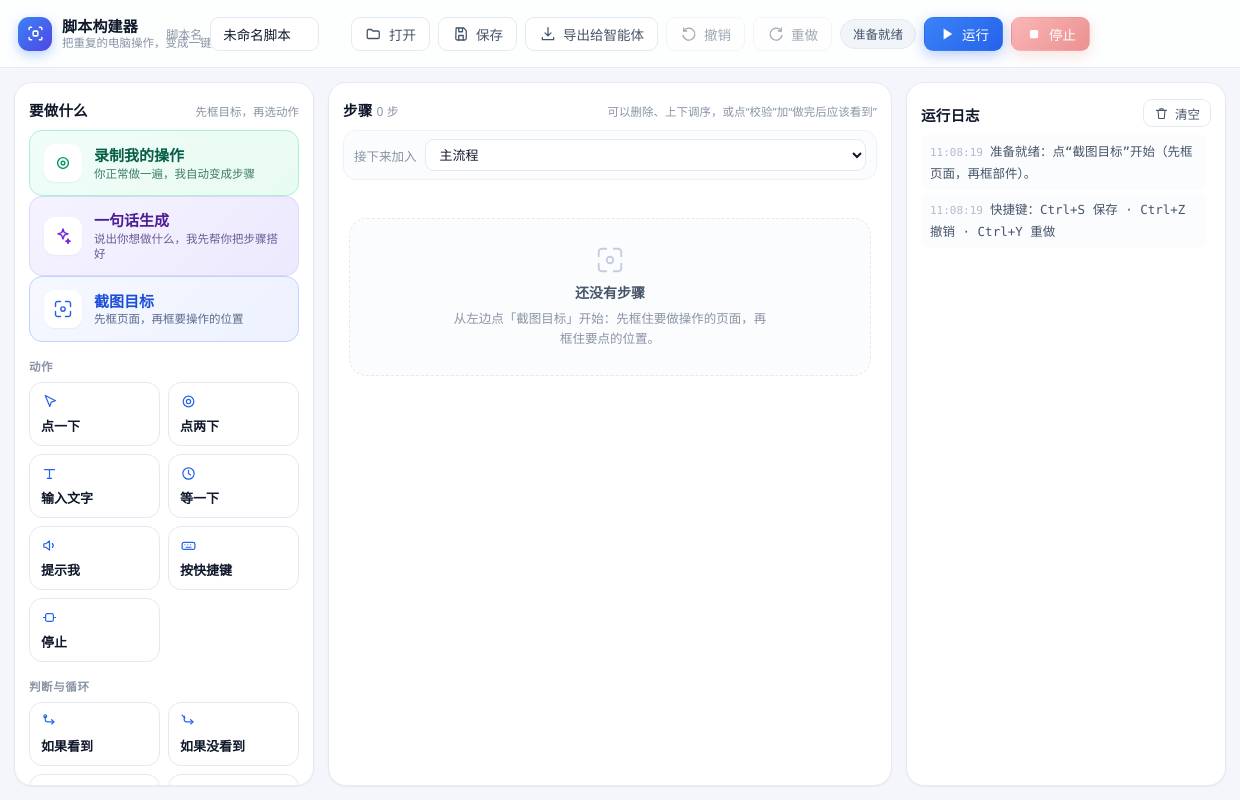
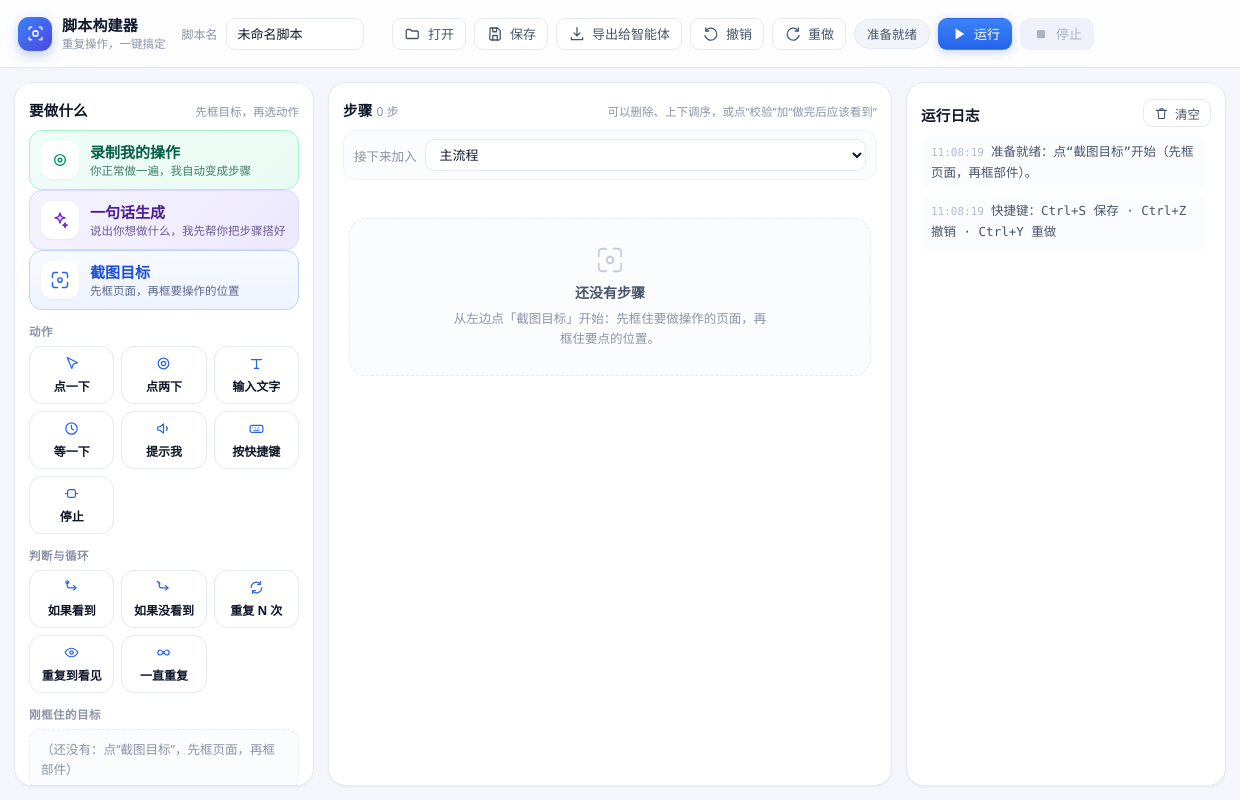
Before and after one commit to jlj20240609/ScriptGenerator, an Electron app: page app/index.html in a window 1240 px wide. Drawn offline with Linux system fonts and the light colour scheme; no server answers.

Commit message:
界面修订：修掉顶栏文字重叠，并整体收紧视觉
用户反馈"文字叠在一起、不够高级"。用项目自带的 Electron 在固定窗口尺寸下做了可量化测量
（smoke/diag/_ui_measure.js，show:false 不打扰桌面），先定位再改：

真实故障（顶栏）：
- 品牌区 .brand 的盒子只有 132px（由标题「脚本构建器」5 个字决定），而副标题
  「把重复的电脑操作，变成一键运行」有 16 个字约 172px，又被 white-space:nowrap 锁成一行，
  于是溢出自己的盒子、直接盖到右边从 x=168 开始的「脚本名」输入框上。
- 修法：品牌区禁止收缩（要缩先缩脚本名输入框）、品牌文字加 overflow+ellipsis 兜底、
  副标题缩短为「重复操作，一键搞定」、窄屏（≤1180）收掉副标题；
  同时把顶栏自身腾出余量：按钮 34→32px 高、内边距 13→11px、间距 12→10px、
  脚本名输入框 210→176px（可收缩到 96）、给窗口按钮留位 150→146px。

顺带修掉的其它问题：
- 禁用态不再用 opacity 压（原来"停止"是白字压在浅底上，糊成一片、对比度极低）：
  改为灰底灰字+去阴影，并单独写 .btn.primary:disabled/.btn.danger:disabled
  （同权重，必须放在后面才生效）。
- 左栏内容比可视区高 164px，把「刚框住的目标」顶到屏幕外：动作/判断格子改三列居中排布、
  收紧分区与卡片间距，压回到可视区内；「一直重复，直到看到」缩短为「重复到看见」以免撑破列宽。
- 日志换行：word-break:break-word 会把英文词和 Windows 路径硬切开，改成
  word-break:normal + overflow-wrap:anywhere，并给日志加等宽数字。

验证（三种窗口宽度，全部为 0 才算过）：
  @1180x840 / @1240x840 / @1440x840 → 溢出内容=0、超出视口=0、顶栏重叠=0
视觉复核：把改后界面渲染成图交给视觉模型逐区域检查，结论是未发现任何文字重叠、裁切、
省略号截断或压到其它元素；并已确认 renderer.js 不依赖我改动的那两处文案。

改动文件：app/styles.css、app/index.html（新增 smoke/diag/_ui_measure.js 用于量化排版，
该目录不入库）。注意：正在运行的界面要重启或刷新才会看到新样式。

```diff
--- a/app/index.html
+++ b/app/index.html
@@ -14,7 +14,7 @@
       </span>
       <span class="brand-text">
         <b>脚本构建器</b>
-        <span>把重复的电脑操作，变成一键运行</span>
+        <span>重复操作，一键搞定</span>
       </span>
     </div>
     <label class="name-wrap">
@@ -143,7 +143,7 @@
           <b>重复 N 次</b></button>
         <button class="tile" id="btnLoopUntil">
           <svg viewBox="0 0 24 24"><path d="M3 12s3.6-6 9-6 9 6 9 6-3.6 6-9 6-9-6-9-6z"/><circle cx="12" cy="12" r="2.4"/></svg>
-          <b>一直重复，直到看到</b></button>
+          <b>重复到看见</b></button>
         <button class="tile" id="btnLoopForever">
           <svg viewBox="0 0 24 24"><path d="M7.5 15.5c-2 0-3.5-1.5-3.5-3.5s1.5-3.5 3.5-3.5c3.4 0 5.6 7 9 7 2 0 3.5-1.5 3.5-3.5S18.5 8.5 16.5 8.5c-3.4 0-5.6 7-9 7z"/></svg>
           <b>一直重复</b></button>
--- a/app/styles.css
+++ b/app/styles.css
@@ -96,38 +96,45 @@ svg.fill { fill: currentColor; stroke: none; }
 /* ---------------------------------------------------------------- 顶栏 */
 
 .topbar {
-  height: var(--topbar-h); flex: none; display: flex; align-items: center; gap: 12px;
-  padding: 0 18px; background: rgba(255, 255, 255, .86);
-  -webkit-backdrop-filter: saturate(1.2) blur(8px);
+  height: var(--topbar-h); flex: none; display: flex; align-items: center; gap: 10px;
+  padding: 0 16px 0 18px; background: rgba(255, 255, 255, .82);
+  -webkit-backdrop-filter: saturate(1.25) blur(10px);
   border-bottom: 1px solid var(--line);
+  box-shadow: 0 1px 0 rgba(15, 23, 42, .02);
   -webkit-app-region: drag;                 /* 整条可拖动窗口 */
-  padding-right: 150px;                     /* 给系统的最小化/关闭按钮留位 */
-  /* 窗口不最大化时也不能换行：整条一律单行、各自按优先级收缩（见下面的媒体查询），
-     否则品牌副标题和按钮会折成两行、顶栏高度固定就变成裁切（用户反馈的美观问题）。 */
+  padding-right: 146px;                     /* 给系统的最大化/关闭按钮留位 */
+  /* 一律单行、各自按优先级收缩（见下面的媒体查询），折行会被固定高度裁切。
+     顶栏在 1240px 宽时本来就接近占满，所以要靠"缩小间距/按钮/输入框 + 窄屏藏副标题"
+     腾出余量：否则副标题会溢出自己的盒子，盖到右边的脚本名输入框上（真实故障）。 */
   flex-wrap: nowrap; overflow: hidden;
 }
 .topbar button, .topbar input, .topbar .name-wrap { -webkit-app-region: no-drag; }
 /* 顶栏里任何文字都不许折行——折行是这次要修的症状本身 */
 .topbar .btn, .topbar .pill, .topbar .name-label,
 .topbar .brand-text, .topbar .brand-text b, .topbar .brand-text span { white-space: nowrap; }
-.brand { display: flex; align-items: center; gap: 10px; min-width: 0; }
+/* 品牌区不许被压缩：一旦压缩，最先被省略号吃掉的是"脚本构建器"这个名字本身
+   （实测 1180 宽时标题只剩 52px）。要缩先缩右边的脚本名输入框。 */
+.brand { display: flex; align-items: center; gap: 10px; min-width: 0; flex: 0 0 auto; }
 .logo {
   width: 34px; height: 34px; border-radius: 11px; display: grid; place-items: center;
   color: #fff; background: linear-gradient(135deg, #3b82f6, #4f46e5);
   box-shadow: 0 4px 12px rgba(59, 130, 246, .35); flex: none;
 }
 .logo svg { width: 19px; height: 19px; stroke-width: 1.9; }
-.brand-text { display: flex; flex-direction: column; line-height: 1.25; min-width: 0; }
-.brand-text b { font-size: 15px; letter-spacing: .2px; }
-.brand-text span { font-size: 11.5px; color: var(--ink-3); }
+.brand-text { display: flex; flex-direction: column; line-height: 1.32; min-width: 0;
+  overflow: hidden; }                        /* 副标题再长也不许溢出到脚本名输入框上 */
+.brand-text b { font-size: 15px; letter-spacing: .2px; overflow: hidden;
+  text-overflow: ellipsis; }
+.brand-text span { font-size: 11.5px; color: var(--ink-3); overflow: hidden;
+  text-overflow: ellipsis; max-width: 100%; }
 
 .name-wrap { display: flex; align-items: center; gap: 8px; margin-left: 6px; min-width: 0; }
 .name-label { font-size: 12px; color: var(--ink-3); }
 .name {
-  /* 宽度改成可收缩：窄窗口时先让输入框变小，而不是把顶栏挤到换行 */
-  width: 210px; min-width: 108px; max-width: 210px; flex: 0 1 210px;
-  height: 34px; padding: 0 12px; border: 1px solid var(--line);
-  border-radius: var(--r-sm); background: #fff; color: var(--ink); font-size: 13.5px;
+  /* 宽度可收缩：窄窗口时先让输入框变小，而不是把顶栏挤到换行 */
+  width: 176px; min-width: 96px; max-width: 176px; flex: 0 1 176px;
+  height: 32px; padding: 0 11px; border: 1px solid var(--line);
+  border-radius: var(--r-sm); background: #fff; color: var(--ink); font-size: 13px;
   transition: border-color .15s, box-shadow .15s;
 }
 .name:hover { border-color: #cfd8e8; }
@@ -138,34 +145,45 @@ svg.fill { fill: currentColor; stroke: none; }
 
 /* 窄窗口的收缩顺序：品牌副标题 → 品牌文字 → 脚本名输入框。
    按钮一律保留（藏功能比藏标语糟得多）。 */
+/* 副标题要有地方站：窄到一定程度就收掉它，绝不许它叠到右边的脚本名输入框上 */
 @media (max-width: 1180px) {
   .brand-text span { display: none; }
 }
-@media (max-width: 1060px) {
+@media (max-width: 1080px) {
   .brand-text { display: none; }
   .name { flex-basis: 150px; }
 }
 @media (max-width: 980px) {
   .name-label { display: none; }
-  .name { flex-basis: 120px; min-width: 90px; }
+  .name { flex-basis: 120px; min-width: 88px; }
 }
 
 .btn {
-  height: 34px; padding: 0 13px; display: inline-flex; align-items: center; gap: 6px;
+  height: 32px; padding: 0 11px; display: inline-flex; align-items: center; gap: 6px;
   border-radius: var(--r-sm); border: 1px solid transparent; background: #eef1f7;
-  color: var(--ink); font-size: 13.5px; font-family: inherit; cursor: pointer;
-  transition: transform .12s, background .15s, border-color .15s, box-shadow .15s;
+  color: var(--ink); font-size: 13px; font-family: inherit; cursor: pointer;
+  white-space: nowrap; flex: none;
+  transition: transform .12s, background .15s, border-color .15s, box-shadow .15s, color .15s;
 }
 .btn:hover:not(:disabled) { transform: translateY(-1px); }
 .btn:active:not(:disabled) { transform: translateY(0); }
-.btn:disabled { opacity: .5; cursor: default; }
+/* 禁用态不要用 opacity 压：白字被压到浅底上会糊成一片（真实反馈"停止按钮看不清"）。
+   换成"灰底灰字 + 去阴影"，对比度稳定，也更像原生控件。 */
+.btn:disabled { cursor: default; transform: none; box-shadow: none;
+  background: #f2f4f8; border-color: var(--line-soft); color: #a7b0c0; }
 .btn.ghost { background: #fff; border-color: var(--line); color: var(--ink-2); }
 .btn.ghost:hover:not(:disabled) { border-color: #cfd8e8; color: var(--ink); box-shadow: var(--sh-1); }
-.btn.primary { color: #fff; background: linear-gradient(135deg, #3b82f6, #2563eb);
-  box-shadow: 0 4px 14px rgba(37, 99, 235, .32); }
-.btn.primary:hover:not(:disabled) { box-shadow: 0 6px 18px rgba(37, 99, 235, .4); }
-.btn.danger { color: #fff; background: linear-gradient(135deg, #f87171, #dc2626);
-  box-shadow: 0 4px 14px rgba(220, 38, 38, .28); }
+.btn.primary { color: #fff; background: linear-gradient(180deg, #3b82f6, #2563eb);
+  box-shadow: 0 2px 8px rgba(37, 99, 235, .28); }
+.btn.primary:hover:not(:disabled) { background: linear-gradient(180deg, #4b8bfa, #2f6ef0);
+  box-shadow: 0 4px 14px rgba(37, 99, 235, .34); }
+.btn.danger { color: #fff; background: linear-gradient(180deg, #ef4444, #dc2626);
+  box-shadow: 0 2px 8px rgba(220, 38, 38, .24); }
+.btn.danger:hover:not(:disabled) { background: linear-gradient(180deg, #f05252, #e03838); }
+/* 主/危险按钮的禁用态要单独写：上面 .btn.primary 与 .btn:disabled 同权重，谁在后面谁赢 */
+.btn.primary:disabled, .btn.danger:disabled {
+  background: #eef1f7; color: #aab3c2; border-color: var(--line-soft); box-shadow: none;
+}
 .btn.mini { height: 28px; padding: 0 10px; font-size: 12.5px; }
 .btn.mini svg { width: 15px; height: 15px; }
 
@@ -202,9 +220,9 @@ main {
 /* ---------------------------------------------------------------- 左栏：要做什么 */
 
 .pick {
-  display: flex; align-items: center; gap: 12px; width: 100%; padding: 13px 14px;
+  display: flex; align-items: center; gap: 11px; width: 100%; padding: 10px 11px;
   border: 1px solid var(--brand-line); border-radius: var(--r);
-  background: linear-gradient(135deg, #f5f8ff, #eef2ff); color: var(--brand-ink);
+  background: linear-gradient(180deg, #f7faff, #eff3ff); color: var(--brand-ink);
   cursor: pointer; text-align: left; font-family: inherit;
   transition: transform .12s, box-shadow .15s, border-color .15s;
 }
@@ -267,26 +285,28 @@ main {
 .rec-ops .btn { flex: 1; justify-content: center; }
 
 .group {
-  margin: 16px 0 8px; font-size: 11.5px; font-weight: 700; letter-spacing: .6px;
+  margin: 13px 0 7px; font-size: 11.5px; font-weight: 700; letter-spacing: .5px;
   color: var(--ink-3); text-transform: none;
 }
-.grid { display: grid; grid-template-columns: 1fr 1fr; gap: 8px; }
+/* 三列图标格：12 个动作/判断原来排成 6 行、把左栏撑出可视区 118px（"刚框住的目标"
+   被顶到屏幕外）；三列 + 居中排布省下约 100px，观感也更像成熟工具。 */
+.grid { display: grid; grid-template-columns: repeat(3, 1fr); gap: 7px; }
 
 .tile {
-  min-height: 62px; padding: 10px 11px; display: flex; flex-direction: column;
-  align-items: flex-start; justify-content: center; gap: 6px;
+  min-height: 52px; padding: 8px 4px; display: flex; flex-direction: column;
+  align-items: center; justify-content: center; gap: 5px;
   border: 1px solid var(--line); border-radius: var(--r); background: #fff;
   color: var(--ink); cursor: pointer; font-family: inherit; text-align: left;
   transition: transform .12s, border-color .15s, box-shadow .15s, background .15s;
 }
 .tile svg { width: 17px; height: 17px; color: var(--brand); }
-.tile b { font-size: 13px; font-weight: 600; }
+.tile b { font-size: 12px; font-weight: 600; white-space: nowrap; }
 .tile:hover { transform: translateY(-1px); border-color: var(--brand-line);
   box-shadow: 0 8px 18px rgba(37, 99, 235, .12); }
 .tile:active { transform: translateY(0); background: var(--brand-soft); }
 
 .pending {
-  border: 1px dashed var(--line); border-radius: var(--r); padding: 11px 12px;
+  border: 1px dashed var(--line); border-radius: var(--r); padding: 10px 11px;
   color: var(--ink-3); font-size: 12.5px; line-height: 1.6; background: #fbfcfe;
 }
 .pending b { color: var(--ink); font-size: 13.5px; }
@@ -378,8 +398,11 @@ main {
   padding-right: 4px;
 }
 .log div {
-  padding: 5px 8px; border-radius: 8px; margin-bottom: 3px; color: var(--ink-2);
-  background: #fbfcfe; border: 1px solid transparent; word-break: break-word;
+  padding: 6px 9px; border-radius: 8px; margin-bottom: 4px; color: var(--ink-2);
+  background: #fbfcfe; border: 1px solid transparent;
+  /* 中文可以逐字断行，但英文词和 Windows 路径不能被硬切开；数字用等宽数字，扫列更整齐 */
+  word-break: normal; overflow-wrap: anywhere; line-height: 1.65;
+  font-variant-numeric: tabular-nums;
 }
 .log .ts { color: #b3bccd; margin-right: 7px; font-size: 11px; }
 .log .ok { color: #065f46; background: var(--ok-soft); border-color: #d1fae5; }
```
